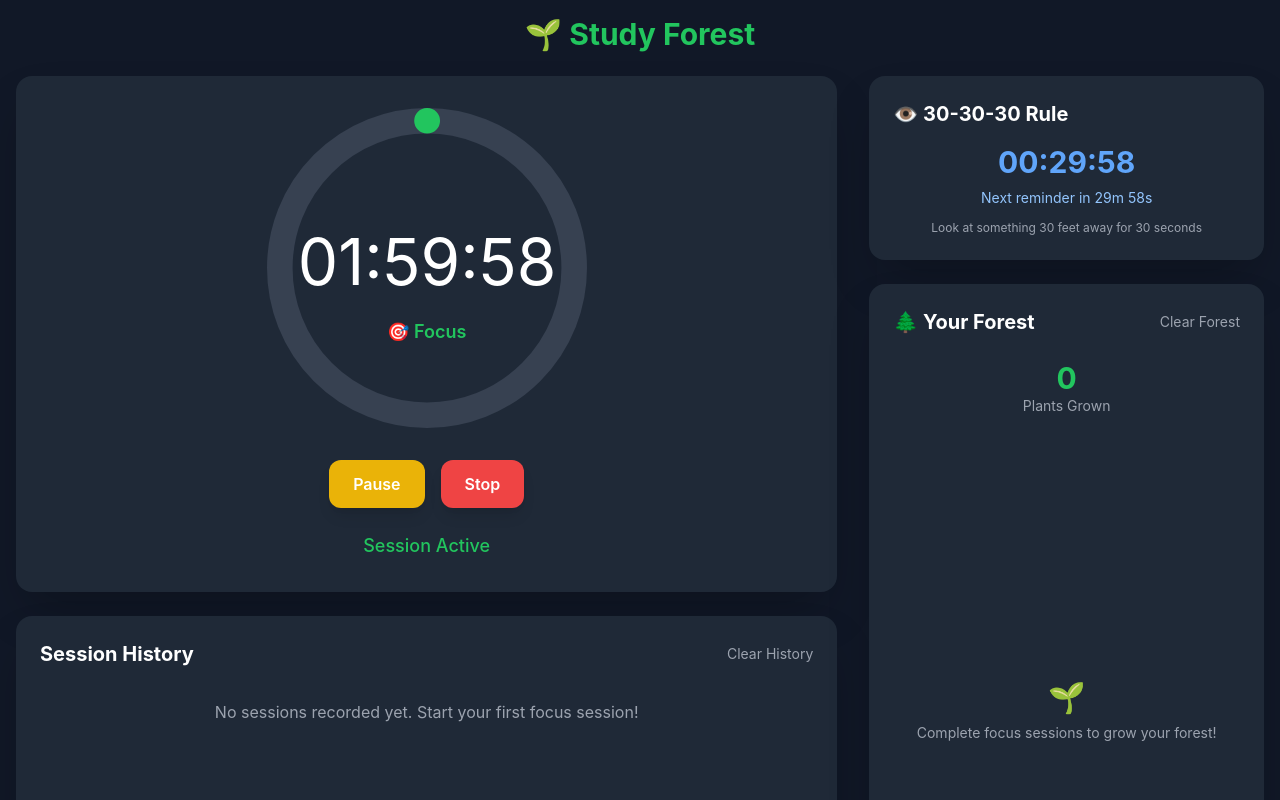
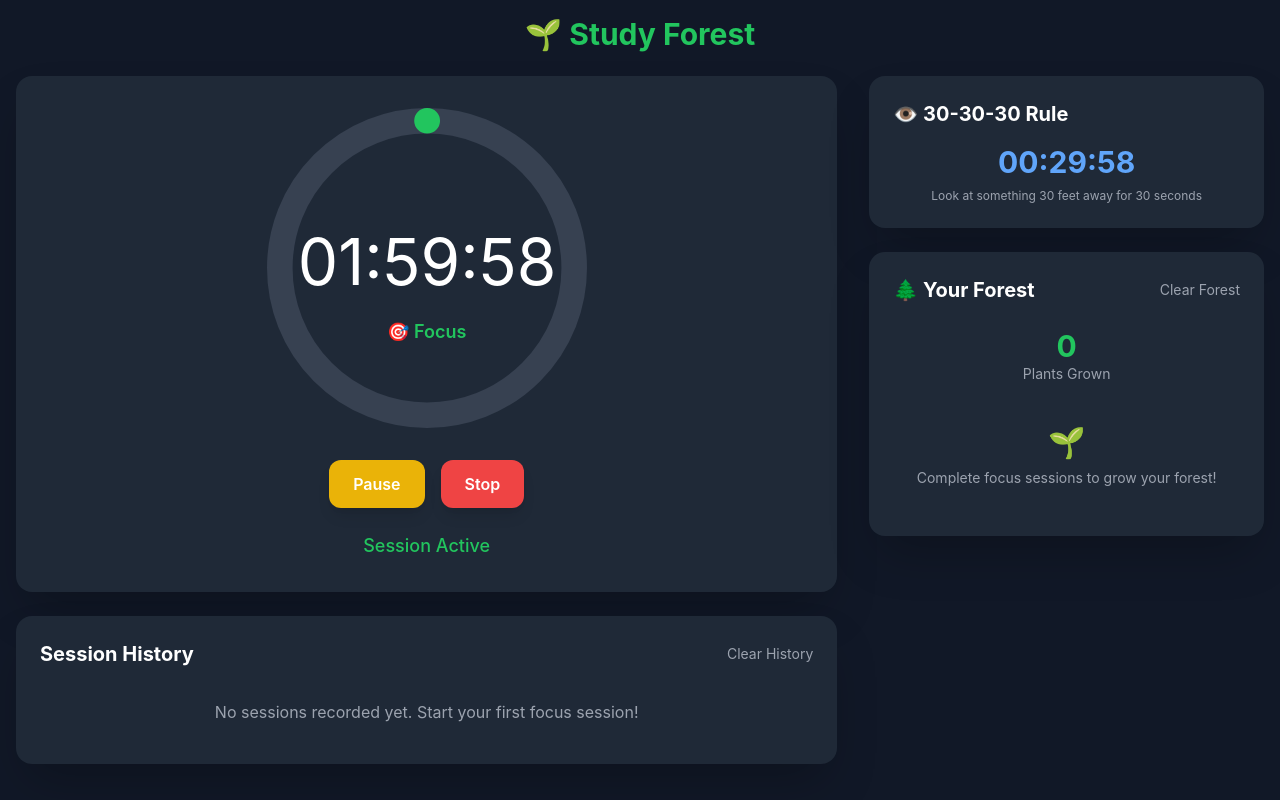
Before and after one commit to AbhinavXDayal/Timer, a React (Create React App) app in the folder study-tracker/: page / in a window 1280 px wide. Both pictures are taken after a click on the button "Start Focus Session". Built offline with nearby package versions, Linux system fonts and the light colour scheme.

Commit message:
Update message here

```diff
--- a/study-tracker/src/App.tsx
+++ b/study-tracker/src/App.tsx
@@ -359,9 +359,9 @@ const App: React.FC = () => {
           🌱 Study Forest
         </h1>
 
-        <div className="grid grid-cols-1 lg:grid-cols-3 gap-8 h-full">
+        <div className="grid grid-cols-1 lg:grid-cols-3 gap-8">
           {/* Main Timer Section */}
-          <div className="lg:col-span-2 flex flex-col h-full">
+          <div className="lg:col-span-2">
             <div className="bg-gray-800 rounded-2xl p-8 shadow-2xl">
               <div className="flex flex-col items-center">
                 {/* Circular Timer */}
@@ -439,7 +439,7 @@ const App: React.FC = () => {
             </div>
 
             {/* Session History - Compact Version */}
-            <div className="bg-gray-800 rounded-2xl p-6 mt-6 shadow-2xl flex-1 flex flex-col">
+            <div className="bg-gray-800 rounded-2xl p-6 mt-6 shadow-2xl">
               <div className="flex justify-between items-center mb-4">
                 <h2 className="text-xl font-bold">Session History</h2>
                 <button
@@ -450,7 +450,7 @@ const App: React.FC = () => {
                 </button>
               </div>
 
-              <div className="grid grid-cols-1 md:grid-cols-2 gap-3 flex-1 overflow-y-auto">
+              <div className="grid grid-cols-1 md:grid-cols-2 gap-3 max-h-48 overflow-y-auto">
                 {sessionHistory.length > 0 ? (
                   sessionHistory.slice(0, 6).map((session) => (
                     <div
@@ -487,17 +487,14 @@ const App: React.FC = () => {
           </div>
 
           {/* Right Side - Forest and Eye Timer */}
-          <div className="lg:col-span-1 flex flex-col h-full">
+          <div className="lg:col-span-1 space-y-6">
             {/* 30-30-30 Rule Timer */}
             {cycleSession?.isActive && cycleSession.currentPhase === 'focus' && eyeRuleActive && (
-              <div className="bg-gray-800 rounded-2xl p-6 shadow-2xl mb-6">
+              <div className="bg-gray-800 rounded-2xl p-6 shadow-2xl">
                 <h2 className="text-xl font-bold mb-4">👁️ 30-30-30 Rule</h2>
                 <div className="text-center">
                   <div className="text-3xl font-bold text-blue-400 mb-2">
                     {formatTime(eyeRuleTimer)}
-                  </div>
-                  <div className="text-sm text-blue-300 mb-3">
-                    Next reminder in {Math.floor(eyeRuleTimer / 60000)}m {Math.floor((eyeRuleTimer % 60000) / 1000)}s
                   </div>
                   <div className="text-xs text-gray-400">
                     Look at something 30 feet away for 30 seconds
@@ -506,8 +503,8 @@ const App: React.FC = () => {
               </div>
             )}
 
-            {/* Forest Section - Takes remaining space */}
-            <div className="bg-gray-800 rounded-2xl p-6 shadow-2xl flex-1 flex flex-col">
+            {/* Forest Section */}
+            <div className="bg-gray-800 rounded-2xl p-6 shadow-2xl">
               <div className="flex justify-between items-center mb-6">
                 <h2 className="text-xl font-bold">🌲 Your Forest</h2>
                 <button
@@ -523,7 +520,7 @@ const App: React.FC = () => {
                 <div className="text-sm text-gray-400">Plants Grown</div>
               </div>
 
-              <div className="grid grid-cols-3 gap-3 flex-1 overflow-y-auto">
+              <div className="grid grid-cols-3 gap-3">
                 {forest.map((plant) => (
                   <div
                     key={plant.id}
@@ -540,7 +537,7 @@ const App: React.FC = () => {
               </div>
 
               {forest.length === 0 && (
-                <div className="text-center text-gray-400 py-6 flex-1 flex flex-col justify-center">
+                <div className="text-center text-gray-400 py-6">
                   <div className="text-3xl mb-2">🌱</div>
                   <div className="text-sm">Complete focus sessions to grow your forest!</div>
                 </div>
```
